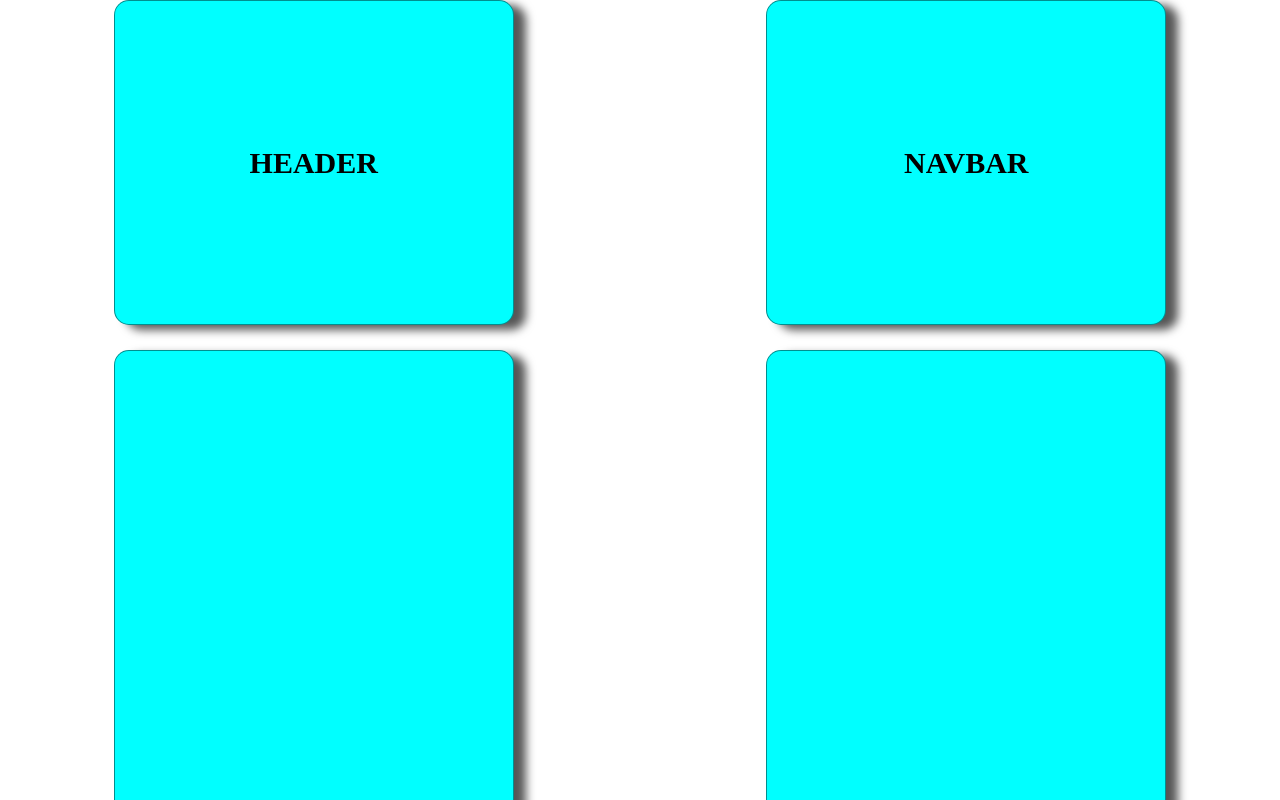
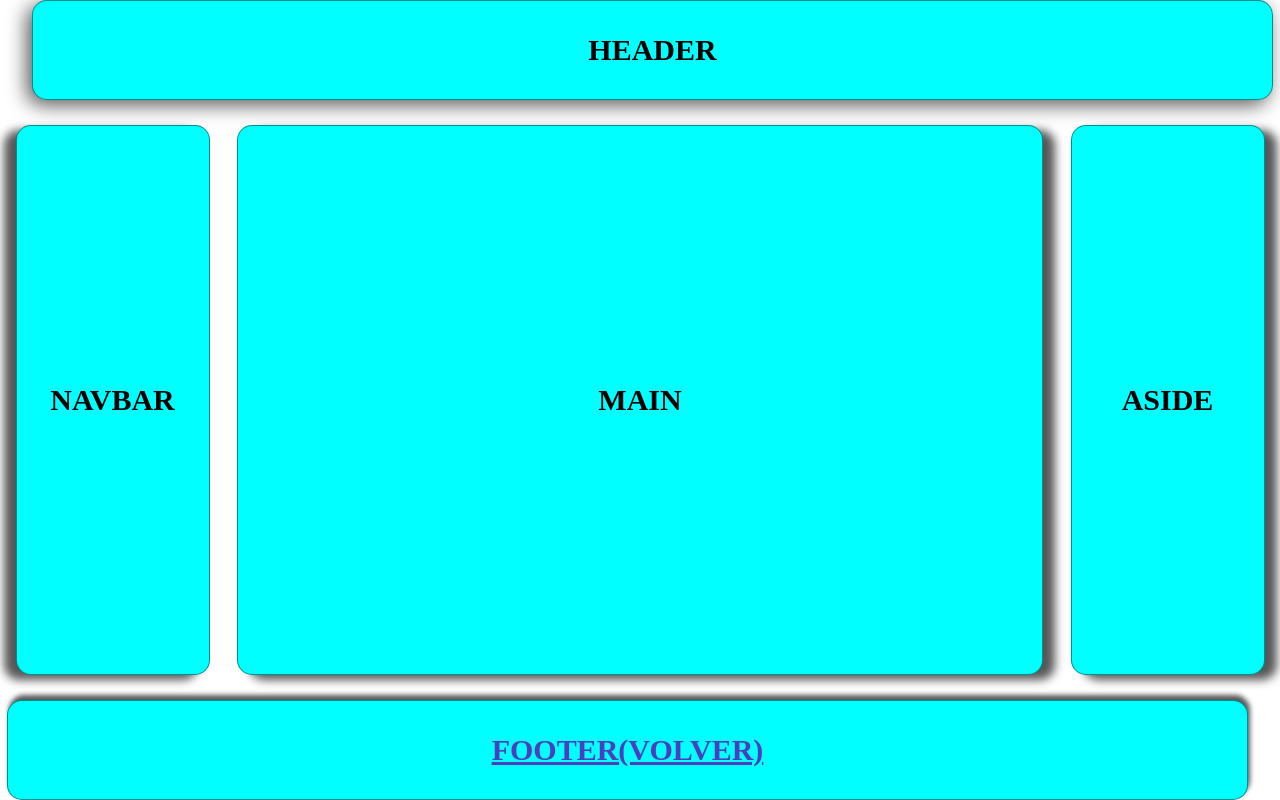
Before and after one commit to ezequiel1889x/pagina-practica, a plain HTML site: page pages/responsiveGrid.html in a window 1280 px wide. Shown: the top 800 px of the page. Drawn offline with Linux system fonts and the light colour scheme.

Commit message:
ultimo retoques

```diff
--- a/css/stylesResponsive.css
+++ b/css/stylesResponsive.css
@@ -13,11 +13,11 @@
     text-align: center;
     height: 100vh;
     grid-template:
-    "HEADER" 150px/*tamaño de filas eje Y*/
+    "HEADER" 100px/*tamaño de filas eje Y*/
     "NAVBAR" 50px
-    "MAIN" 580px
-    "ASIDE" 150px
-    "FOOTER" 150px
+    "MAIN" 340px
+    "ASIDE" 160px
+    "FOOTER" 120px
     ;
     gap: 25px;
 
@@ -29,8 +29,24 @@
     box-shadow: 12px 5px 10px rgba(0, 0, 0, 0.664);
     border: 1px solid rgba(0, 0, 0, 0.438);
     border-radius: 15px;
-    width: 400px;
+    width: 300px;
     height: 100%;
+}
+
+.HEADER{
+    width: 97%;
+}
+.NAVBAR{
+    width: 97%;
+}
+.MAIN{
+    width: 97%;
+}
+.ASIDE{
+    width: 97%;
+}
+.FOOTER{
+    width: 97%;
 }
 div > h2{
     height: 100%;
@@ -50,7 +66,7 @@ div > h2{
 }
 
 .HEADER{
-    grid-area: HEADER;
+    grid-area: HEADER; /* nombro a cada area para despues hacer el templeate(grilla)*/
     background-color: aqua;
 }
 
@@ -77,16 +93,40 @@ div > h2{
 /* RESPONSIVE */
 @media (min-width:768px){
     .grid-container{
-    grid-template:
-    "HEADER NAVBAR"250px /*tamaño de filas eje Y*/
-    "HEADER NAVBAR" 50px
-    "MAIN ASIDE" 300px
-    "MAIN ASIDE" 350px
-    "MAIN ASIDE" 350px
-    "FOOTER FOOTER " 200px
+    grid-template: /* forma para armar la grilla*/
+    "HEADER NAVBAR" 100px/*tamaño de filas eje Y*/
+    "ASIDE MAIN" auto
+    "FOOTER FOOTER" 100px/ /* el "/" es para agregar al final de todo la anchura de la columna, se le pide que la primer fila tenga 200px y que la segunda fila se acomode a lo que queda de la pantalla*/
+    200px auto;
     ;
-    .FOOTER{
-        width: 100%;
-    }
    }
 }
+
+@media (min-width:992px){
+    .grid-container{
+        grid-template: /* forma para armar la grilla*/
+        "HEADER HEADER HEADER" 100px/*tamaño de filas eje Y*/
+        "NAVBAR MAIN ASIDE" auto
+            "FOOTER FOOTER FOOTER" 100px/
+        200px auto 200px /* con esto le digo al nav que tenga 200 main auto y aside 200*/
+        ;
+
+        .HEADER{
+            box-shadow: -5px 5px 20px rgba(0, 0, 0, 0.664);
+            margin-left:25px ;
+        }
+        .NAVBAR{
+            box-shadow: -12px 5px 10px rgba(0, 0, 0, 0.664);
+            margin-left:25px ;
+        }
+        .ASIDE{
+            box-shadow: 12px 5px 10px rgba(0, 0, 0, 0.664);
+            margin-right:25px ;
+        }
+        .FOOTER{
+            box-shadow: 2px -5px 5px rgba(0, 0, 0, 0.664);
+            margin-right:25px ;
+        }
+
+       }
+}
```
